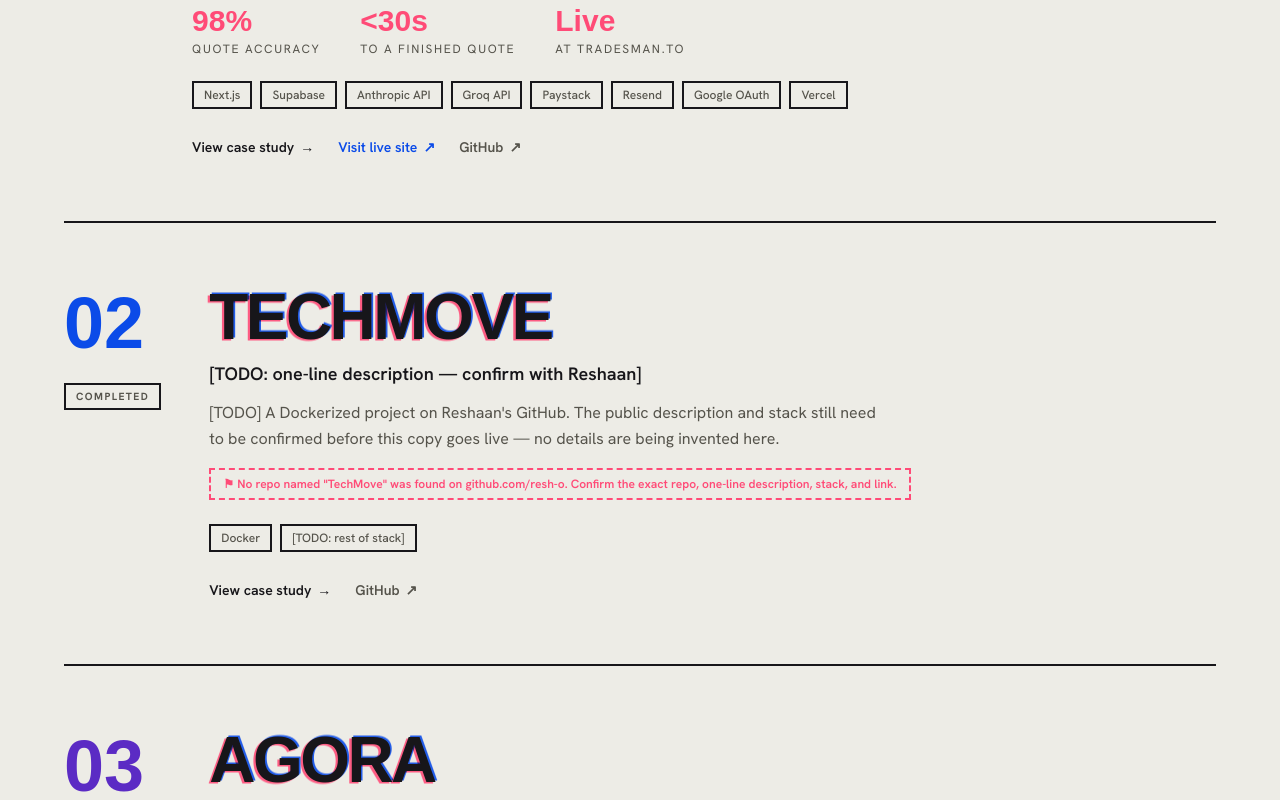
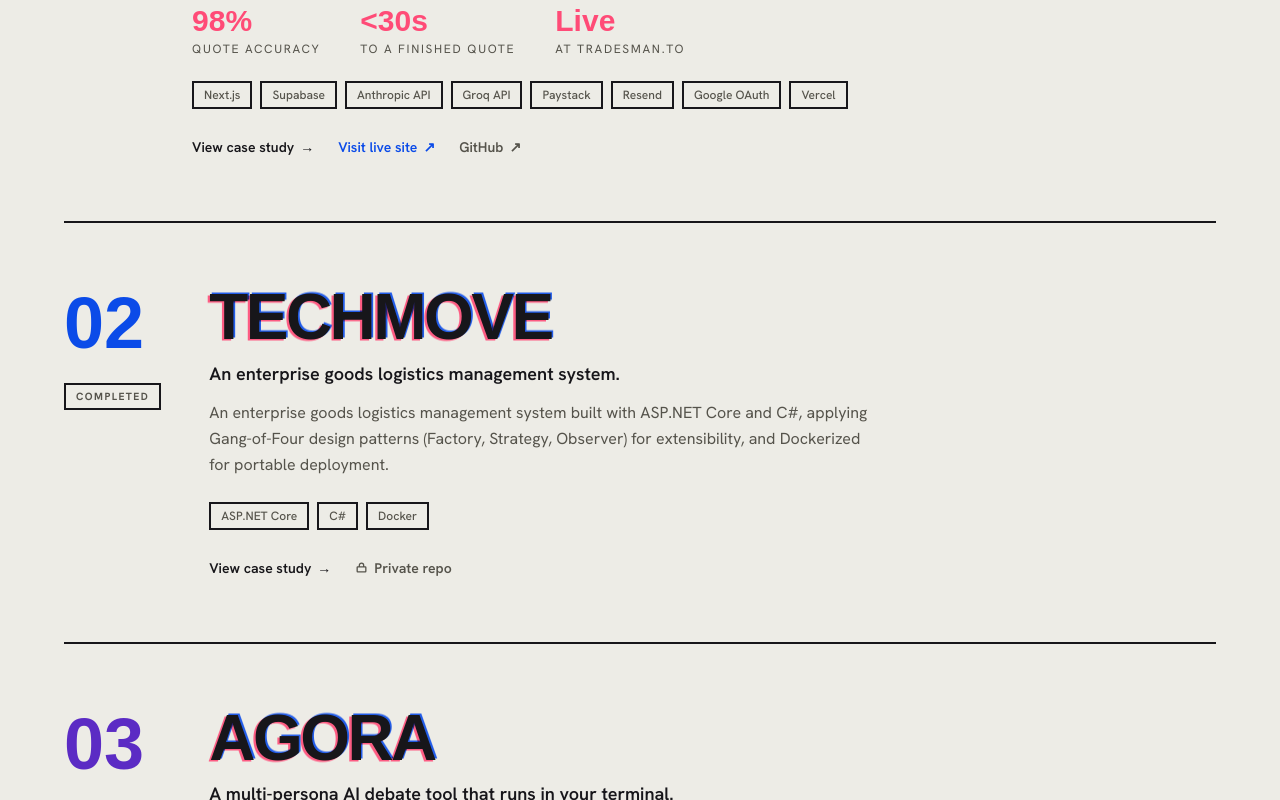
Before and after one commit to resh-o/Portfolio, a Next.js app: page / in a window 1280 px wide. Shown: the part 1994-2794 px from the top of the page. Built offline with nearby package versions, Linux system fonts and the light colour scheme; a web font is replaced by a local one.

Commit message:
feat: add support for private repositories in FeaturedProject component; update Project interface to include privateRepo flag

```diff
--- a/components/FeaturedProject.tsx
+++ b/components/FeaturedProject.tsx
@@ -114,10 +114,25 @@
                 GitHub <span aria-hidden>↗</span>
               </a>
             )}
+            {project.privateRepo && (
+              <span className="flex items-center gap-1.5 text-ink-soft">
+                <LockIcon />
+                Private repo
+              </span>
+            )}
           </div>
         </div>
       </div>
     </motion.article>
+  )
+}
+
+function LockIcon() {
+  return (
+    <svg width="13" height="13" viewBox="0 0 24 24" fill="none" stroke="currentColor" strokeWidth="2.4" aria-hidden>
+      <rect x="4" y="11" width="16" height="9" rx="1" />
+      <path d="M8 11V8a4 4 0 0 1 8 0v3" />
+    </svg>
   )
 }
 
--- a/data/projects.ts
+++ b/data/projects.ts
@@ -16,6 +16,8 @@
   tech: string[]
   status: ProjectStatus
   github?: string
+  /** Source is a private repo: show a label instead of a GitHub link. */
+  privateRepo?: boolean
   liveSiteUrl?: string
   features: string[]
   learned: string
@@ -35,7 +37,7 @@
     name: 'Tradesman',
     tagline: 'A live, AI-powered quoting tool for South African tradespeople.',
     description:
-      'Describe a job in plain language and Tradesman returns a professional, itemised quote with realistic local pricing — ready to send in under 30 seconds. Built for the South African trades market and used by real tradespeople.',
+      'Describe a job in plain language and Tradesman returns a professional, itemised quote with realistic local pricing, ready to send in under 30 seconds. Built for the South African trades market and used by real tradespeople.',
     problem:
       'South African tradespeople lose hours building quotes by hand. Tradesman removes that friction: describe the job, the AI generates an accurate itemised quote with local pricing, and you send a professional document minutes later.',
     tech: ['Next.js', 'Supabase', 'Anthropic API', 'Groq API', 'Paystack', 'Resend', 'Google OAuth', 'Vercel'],
@@ -64,22 +66,24 @@
     no: '02',
     id: 'techmove',
     name: 'TechMove',
-    tagline: '[TODO: one-line description — confirm with Reshaan]',
+    tagline: 'An enterprise goods logistics management system.',
     description:
-      '[TODO] A Dockerized project on Reshaan\'s GitHub. The public description and stack still need to be confirmed before this copy goes live — no details are being invented here.',
+      'An enterprise goods logistics management system built with ASP.NET Core and C#, applying Gang-of-Four design patterns (Factory, Strategy, Observer) for extensibility, and Dockerized for portable deployment.',
     problem:
-      '[TODO: what problem TechMove solves — to confirm.]',
-    tech: ['Docker', '[TODO: rest of stack]'],
+      'Enterprise logistics software has to grow without constant rewrites. TechMove leans on classic design patterns so new behaviour drops in cleanly, and ships in a container for reproducible, portable deployment.',
+    tech: ['ASP.NET Core', 'C#', 'Docker'],
     status: 'Completed',
-    github: 'https://github.com/resh-o',
+    privateRepo: true,
     features: [
-      '[TODO: confirm feature list from the repo.]',
+      'Enterprise goods logistics management',
+      'Gang-of-Four patterns (Factory, Strategy, Observer) for extensibility',
+      'Built on ASP.NET Core and C#',
+      'Dockerized for portable, reproducible deployment',
     ],
     learned:
-      '[TODO: to confirm.]',
+      'Applying Gang-of-Four design patterns to keep an enterprise codebase extensible, and containerising a .NET application for portable deployment.',
     featured: true,
-    year: '[TODO]',
-    todo: 'No repo named "TechMove" was found on github.com/resh-o. Confirm the exact repo, one-line description, stack, and link.',
+    year: '', // not displayed; left blank rather than guessing a date
   },
   {
     no: '03',
@@ -89,13 +93,13 @@
     description:
       "Chat one-on-one with 12 philosopher personas, or set them against each other in a live debate on any topic. A colourful terminal application powered by the Google Gemini API.",
     problem:
-      'Philosophy lands harder as dialogue than as a textbook. Agora stages a living seminar in the terminal — pressure-test an idea against Nietzsche, or watch twelve thinkers argue a question out in real time.',
+      'Philosophy lands harder as dialogue than as a textbook. Agora stages a living seminar in the terminal. Pressure-test an idea against Nietzsche, or watch twelve thinkers argue a question out in real time.',
     tech: ['Python', 'Google Gemini API', 'Rich'],
     status: 'Completed',
     github: 'https://github.com/resh-o/Agora',
     features: [
       '12 philosopher personas, each with a distinct voice',
-      'Multi-persona debate mode — the philosophers argue with each other',
+      'Multi-persona debate mode (the philosophers argue with each other)',
       'Persistent, resumable conversation history',
       'Colourful terminal UI built with the Rich library',
       'Clean OOP architecture: models, services, UI, utils',
@@ -124,7 +128,7 @@
       'Session memory preserved across conversations',
       'Message history persistence',
       'Clean, minimal chat interface',
-      'Zero external API calls — capable of running fully offline',
+      'Zero external API calls (capable of running fully offline)',
     ],
     learned:
       'The trade-offs of local LLM inference versus cloud APIs, full-stack JavaScript architecture, and what privacy-first design actually demands at the system level.',
@@ -137,7 +141,7 @@
     name: 'Contract Monthly Claim System',
     tagline: 'End-to-end claims management for contract lecturers.',
     description:
-      'A full-stack ASP.NET Core MVC web application that runs the monthly claims lifecycle for contract lecturers — from submission, through coordinator review, to academic-manager approval.',
+      'A full-stack ASP.NET Core MVC web application that runs the monthly claims lifecycle for contract lecturers, from submission through coordinator review to academic-manager approval.',
     problem:
       'Contract lecturers deal with manual, paper-heavy claims. This system digitises the whole workflow with a role-appropriate dashboard for each stakeholder.',
     tech: ['ASP.NET Core MVC', 'C#', 'SQL Server', 'HTML', 'CSS'],
@@ -161,7 +165,7 @@
     name: 'Solar System Simulation',
     tagline: 'Planetary orbits, visualised in vanilla JavaScript.',
     description:
-      'A browser-based visualisation of the planets orbiting the sun, built from three files — index.html, script.js, style.css — with no frameworks or dependencies.',
+      'A browser-based visualisation of the planets orbiting the sun, built from three files (index.html, script.js, style.css) with no frameworks or dependencies.',
     problem:
       'A focused study in animation and the browser: build something visually satisfying with plain JavaScript and nothing else.',
     tech: ['JavaScript', 'HTML', 'CSS'],
@@ -169,7 +173,7 @@
     github: 'https://github.com/resh-o/Solar-System-Simulation',
     features: [
       'Animated orbits of the planets around the sun',
-      'Built in vanilla JavaScript — no frameworks',
+      'Built in vanilla JavaScript, no frameworks',
       'Self-contained: index.html, script.js, style.css',
     ],
     learned:
```
